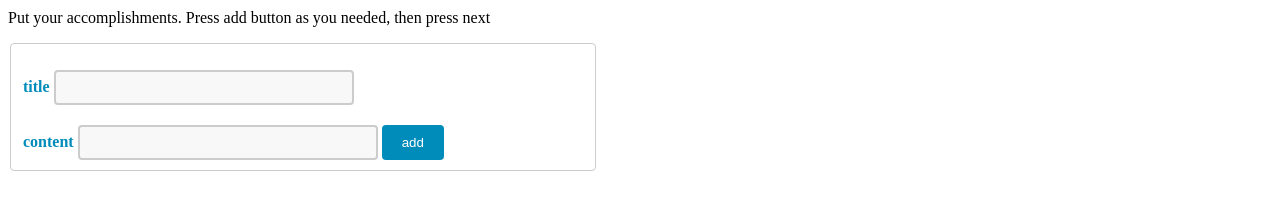
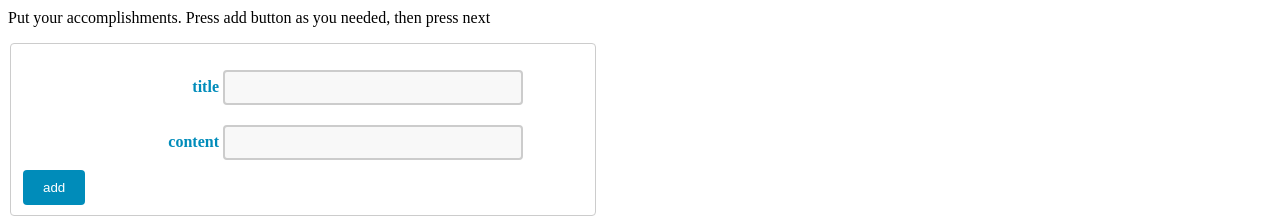
Before and after one commit to nolleh/resumii, a SvelteKit app: page /start/accm in a window 1280 px wide. Shown: the part 308-526 px from the top of the page. Built offline with nearby package versions, Linux system fonts and the light colour scheme.

Commit message:
chore: accm/display

```diff
--- a/src/routes/start/accm/+page.svelte
+++ b/src/routes/start/accm/+page.svelte
@@ -101,7 +101,7 @@
 
 	label {
 		max-width: 500px;
-		display: inline-block;
+		display: block;
 		color: #008cba;
 		margin-top: 20px;
 		/* margin-left: auto; */
```
